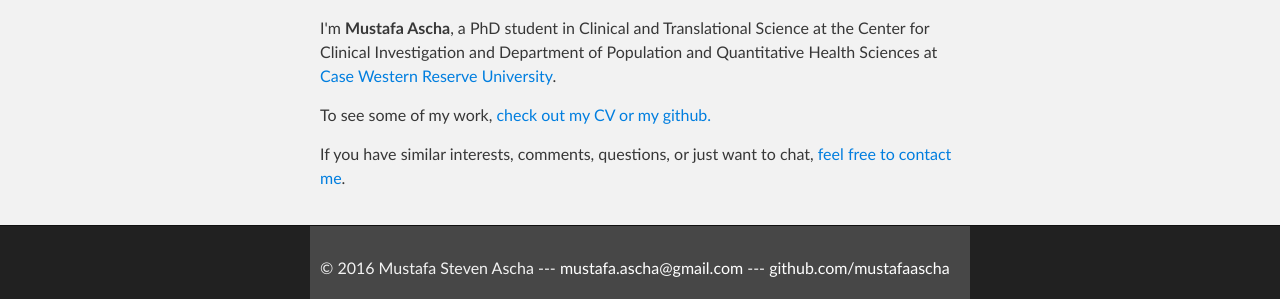
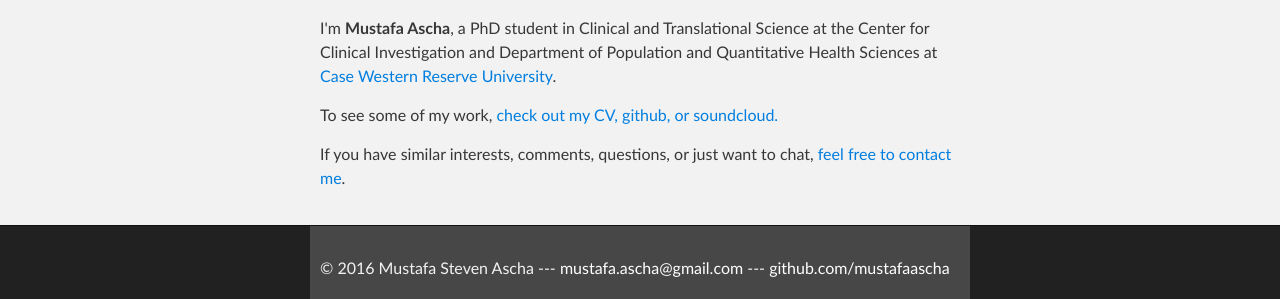
Before and after one commit to mustafaascha/mustafaascha.github.io, a Jekyll site: the page built from index.html, in a window 1280 px wide. Shown: the part 212-511 px from the top of the page. Built offline with Jekyll 4.4.1, drawn with Linux system fonts in a browser that asks for light colours.

Commit message:
added soundcloud

```diff
--- a/index.html
+++ b/index.html
@@ -7,6 +7,6 @@
 
 <p> I'm <strong>Mustafa Ascha</strong>, a PhD student in Clinical and Translational Science at the Center for Clinical Investigation and Department of Population and Quantitative Health Sciences at <a href="http://www.case.edu/" target="_blank">Case Western Reserve University</a>.</p>
 
-<p> To see some of my work, <a href="http://mustafa.fyi/assets/Ascha_CV.pdf", target = "_blank"> check out my CV</a> <a href="http://github.com/mustafaascha", target="_blank"> or my github.</a> </p>
+<p> To see some of my work, <a href="http://mustafa.fyi/assets/Ascha_CV.pdf", target = "_blank"> check out my CV,</a> <a href="http://github.com/mustafaascha", target="_blank"> github,</a> <a href="https://soundcloud.com/mustafa-ascha", target="_blank"> or soundcloud.</a> </p>
 
 <p>If you have similar interests, comments, questions, or just want to chat, <a href="mailto:mustafa.ascha@gmail.com", target = "_blank"> feel free to contact me</a>.</p>
```
